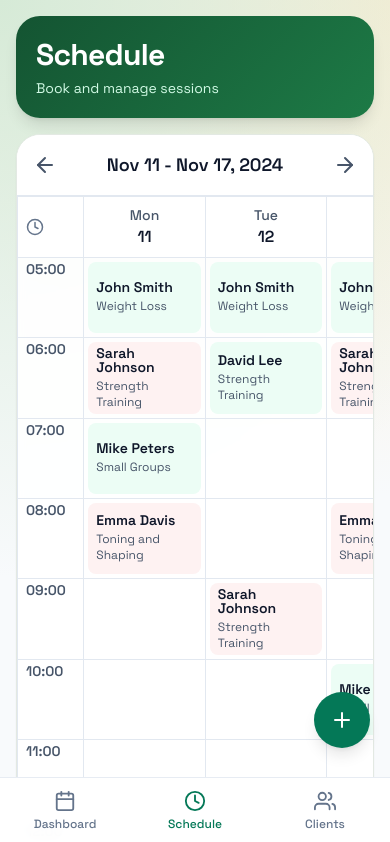
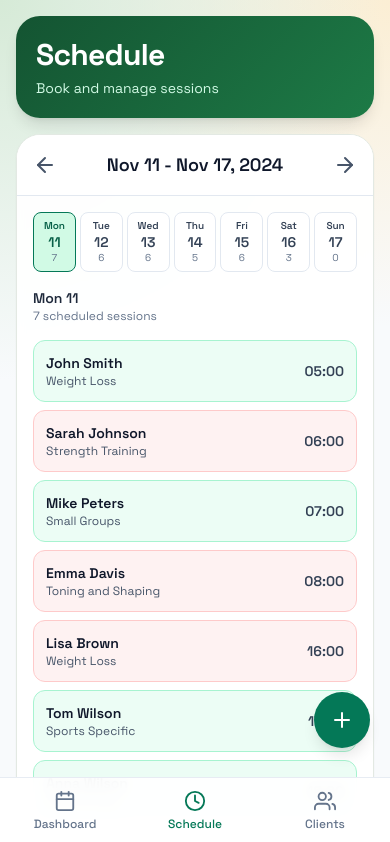
Before and after one commit to MinenhleDlaminiDev/days4fitness-portal, a React (Vite) app in the folder frontend/: page /schedule in a window 390 px wide. Shown: the top 842 px of the page. Built offline with nearby package versions, Linux system fonts and the light colour scheme.

Commit message:
Unpaid session error fix and add client button to dashboard page

```diff
--- a/frontend/src/pages/ClientProfilePage.jsx
+++ b/frontend/src/pages/ClientProfilePage.jsx
@@ -4,7 +4,8 @@ import {
   CheckCircleIcon,
   EditIcon,
   MailIcon,
-  PhoneIcon
+  PhoneIcon,
+  XCircleIcon
 } from "../components/Icons.jsx";
 import { clients, profileSessionHistory } from "../data/mockData.js";
 import { daysUntil, formatShortDate } from "../lib/date.js";
@@ -53,10 +54,17 @@ export default function ClientProfilePage() {
       <article className="surface-card">
         <div className="mb-3 flex items-center justify-between gap-3">
           <h2 className="section-title mb-0">Current Package</h2>
-          <span className="inline-flex items-center gap-1 rounded-full bg-emerald-100 px-2 py-1 text-sm font-semibold text-emerald-700">
-            <CheckCircleIcon size={16} className="text-emerald-600" />
-            Paid
-          </span>
+          {client.paid ? (
+            <span className="inline-flex items-center gap-1 rounded-full bg-emerald-100 px-2 py-1 text-sm font-semibold text-emerald-700">
+              <CheckCircleIcon size={16} className="text-emerald-600" />
+              Paid
+            </span>
+          ) : (
+            <span className="inline-flex items-center gap-1 rounded-full bg-red-100 px-2 py-1 text-sm font-semibold text-red-700">
+              <XCircleIcon size={16} className="text-red-600" />
+              Unpaid
+            </span>
+          )}
         </div>
         <p className="text-sm text-slate-600">Program</p>
         <p className="text-lg font-semibold sm:text-xl">{client.program}</p>
@@ -78,6 +86,14 @@ export default function ClientProfilePage() {
           <div className="h-full rounded-full bg-emerald-700" style={{ width: `${progress}%` }} />
         </div>
         <p className="mt-2 text-lg font-semibold text-emerald-700 sm:text-xl">{sessionsLeft} sessions remaining</p>
+
+        <div
+          className={`mt-3 rounded-xl border-l-4 p-3 text-sm ${
+            client.paid ? "border-emerald-500 bg-emerald-50 text-emerald-700" : "border-red-500 bg-red-50 text-red-700"
+          }`}
+        >
+          {client.paid ? "Package fully paid" : "Package not fully paid"}
+        </div>
 
         <hr className="my-3 border-slate-200" />
 
--- a/frontend/src/pages/DashboardPage.jsx
+++ b/frontend/src/pages/DashboardPage.jsx
@@ -1,6 +1,12 @@
 import { useMemo, useState } from "react";
 import { Link } from "react-router-dom";
-import { AlertCircleIcon, CalendarIcon, CheckCircleIcon, XCircleIcon } from "../components/Icons.jsx";
+import {
+  AlertCircleIcon,
+  CalendarIcon,
+  CheckCircleIcon,
+  PlusIcon,
+  XCircleIcon
+} from "../components/Icons.jsx";
 import { clients, todaySessions } from "../data/mockData.js";
 import { daysUntil } from "../lib/date.js";
 import { packagePrice } from "../lib/pricing.js";
@@ -41,7 +47,10 @@ export default function DashboardPage() {
             if (!client) return null;
             return (
               <div key={session.id} className="rounded-xl border-l-4 border-emerald-500 bg-emerald-50/60 px-3 py-3">
-                <div className="flex items-start justify-between gap-3">
+                <Link
+                  to={`/clients/${client.id}`}
+                  className="flex items-start justify-between gap-3 rounded-md p-1 -m-1 transition hover:bg-emerald-100"
+                >
                   <div>
                     <p className="text-lg font-semibold sm:text-xl">{client.name}</p>
                     <p className="text-sm text-slate-600 sm:text-base">{client.program}</p>
@@ -52,7 +61,7 @@ export default function DashboardPage() {
                   ) : (
                     <XCircleIcon className="text-red-500" />
                   )}
-                </div>
+                </Link>
                 <button
                   type="button"
                   onClick={() => markComplete(session.id)}
@@ -111,6 +120,14 @@ export default function DashboardPage() {
           ))}
         </div>
       </article>
+
+      <Link
+        to="/clients/new"
+        className="fixed bottom-24 right-5 grid h-14 w-14 place-items-center rounded-full bg-emerald-700 text-white shadow-lg transition hover:bg-emerald-800"
+        aria-label="Add new client"
+      >
+        <PlusIcon size={24} />
+      </Link>
     </section>
   );
 }
--- a/frontend/src/pages/SchedulePage.jsx
+++ b/frontend/src/pages/SchedulePage.jsx
@@ -9,7 +9,7 @@ import {
   UsersIcon,
   XIcon
 } from "../components/Icons.jsx";
-import { scheduleEntries } from "../data/mockData.js";
+import { clients, scheduleEntries } from "../data/mockData.js";
 
 const weekDays = [
   { key: 0, label: "Mon", day: 11 },
@@ -28,6 +28,9 @@ function sessionAt(day, time) {
 
 function SessionDetailsModal({ session, onClose }) {
   if (!session) return null;
+  const client = clients.find((item) => item.name === session.client);
+  const isPaid = typeof session.paid === "boolean" ? session.paid : Boolean(client?.paid);
+  const progressPercent = client ? (client.sessionsUsed / client.sessionsTotal) * 100 : 0;
 
   return (
     <div className="fixed inset-0 z-50 overflow-auto bg-slate-950/40 backdrop-blur-sm">
@@ -44,9 +47,11 @@ function SessionDetailsModal({ session, onClose }) {
             <p className="text-sm text-slate-500">Client</p>
             <div className="flex items-center justify-between gap-3">
               <p className="text-xl font-semibold sm:text-2xl">{session.client}</p>
-              <Link to="/clients/1" className="text-sm font-medium text-emerald-700 sm:text-base">
+              {client && (
+                <Link to={`/clients/${client.id}`} className="text-sm font-medium text-emerald-700 sm:text-base">
                   View Profile
                 </Link>
+              )}
             </div>
           </article>
 
@@ -73,24 +78,35 @@ function SessionDetailsModal({ session, onClose }) {
               Program
             </p>
             <p className="text-xl font-semibold sm:text-2xl">{session.program}</p>
-            <p className="text-base text-slate-600">One-on-One</p>
+            <p className="text-base text-slate-600">{client?.sessionType ?? "Session"}</p>
           </article>
 
-          <article className="rounded-2xl bg-slate-100 p-4">
+          <article className={`rounded-2xl p-4 ${client ? "bg-slate-100" : "border border-dashed border-slate-300 bg-slate-50"}`}>
             <p className="text-sm text-slate-500">Package Progress</p>
             <div className="mt-2 flex items-center justify-between text-base font-semibold sm:text-lg">
               <p>Sessions Remaining</p>
-              <p className="text-emerald-700">7 / 12</p>
+              <p className="text-emerald-700">
+                {client ? `${client.sessionsTotal - client.sessionsUsed} / ${client.sessionsTotal}` : "Not available"}
+              </p>
             </div>
+            {client && (
               <div className="mt-3 h-3 overflow-hidden rounded-full bg-slate-300">
-              <div className="h-full w-2/3 rounded-full bg-emerald-700" />
+                <div className="h-full rounded-full bg-emerald-700" style={{ width: `${progressPercent}%` }} />
               </div>
+            )}
           </article>
 
+          {isPaid ? (
             <article className="rounded-2xl border-l-4 border-emerald-500 bg-emerald-50 p-4">
               <p className="text-lg font-semibold text-emerald-700 sm:text-xl">Payment Received</p>
               <p className="text-sm text-emerald-700 sm:text-base">Package fully paid</p>
             </article>
+          ) : (
+            <article className="rounded-2xl border-l-4 border-red-500 bg-red-50 p-4">
+              <p className="text-lg font-semibold text-red-700 sm:text-xl">Payment Pending</p>
+              <p className="text-sm text-red-700 sm:text-base">Package not fully paid</p>
+            </article>
+          )}
 
           <button type="button" className="action-btn action-btn-primary w-full">
             Mark Complete
@@ -114,6 +130,7 @@ function SessionDetailsModal({ session, onClose }) {
 
 export default function SchedulePage() {
   const [activeSession, setActiveSession] = useState(null);
+  const [selectedDay, setSelectedDay] = useState(weekDays[0].key);
 
   const grid = useMemo(() => {
     return timeSlots.map((time) =>
@@ -124,6 +141,17 @@ export default function SchedulePage() {
       }))
     );
   }, []);
+
+  const sessionsByDay = useMemo(() => {
+    return weekDays.map((day) => ({
+      ...day,
+      sessions: scheduleEntries
+        .filter((entry) => entry.day === day.key)
+        .sort((a, b) => a.time.localeCompare(b.time))
+    }));
+  }, []);
+
+  const selectedDayData = sessionsByDay.find((day) => day.key === selectedDay) ?? sessionsByDay[0];
 
   return (
     <section className="page-wrap space-y-4 sm:space-y-5">
@@ -145,7 +173,61 @@ export default function SchedulePage() {
           </div>
         </div>
 
-        <div className="overflow-auto">
+        <div className="space-y-4 p-4 md:hidden">
+          <div className="grid grid-cols-7 gap-1">
+            {sessionsByDay.map((day) => (
+              <button
+                key={day.key}
+                type="button"
+                onClick={() => setSelectedDay(day.key)}
+                className={`rounded-lg border px-1 py-2 text-center transition ${
+                  selectedDay === day.key
+                    ? "border-emerald-700 bg-emerald-100 text-emerald-800"
+                    : "border-slate-200 bg-white text-slate-700"
+                }`}
+              >
+                <p className="text-[10px] font-semibold leading-none">{day.label}</p>
+                <p className="mt-1 text-sm font-semibold leading-none">{day.day}</p>
+                <p className="mt-1 text-[10px] leading-none text-slate-500">{day.sessions.length}</p>
+              </button>
+            ))}
+          </div>
+
+          <div>
+            <p className="text-sm font-semibold text-slate-800">
+              {selectedDayData.label} {selectedDayData.day}
+            </p>
+            <p className="text-xs text-slate-500">{selectedDayData.sessions.length} scheduled sessions</p>
+          </div>
+
+          <div className="space-y-2">
+            {selectedDayData.sessions.length === 0 && (
+              <div className="rounded-xl border border-dashed border-slate-300 bg-slate-50 p-3 text-sm text-slate-600">
+                No sessions booked for this day.
+              </div>
+            )}
+            {selectedDayData.sessions.map((session) => (
+              <button
+                key={`${selectedDayData.key}-${session.time}-${session.client}`}
+                type="button"
+                onClick={() => setActiveSession({ ...session, time: session.time })}
+                className={`w-full rounded-xl border px-3 py-3 text-left ${
+                  session.paid ? "border-emerald-200 bg-emerald-50" : "border-red-200 bg-red-50"
+                }`}
+              >
+                <div className="flex items-center justify-between gap-3">
+                  <div>
+                    <p className="text-sm font-semibold text-slate-900">{session.client}</p>
+                    <p className="text-xs text-slate-600">{session.program}</p>
+                  </div>
+                  <p className="text-sm font-semibold text-slate-700">{session.time}</p>
+                </div>
+              </button>
+            ))}
+          </div>
+        </div>
+
+        <div className="hidden overflow-auto md:block">
           <table className="min-w-[880px] table-fixed border-collapse text-left">
             <thead>
               <tr>
@@ -191,7 +273,7 @@ export default function SchedulePage() {
           </table>
         </div>
 
-        <div className="flex items-center justify-center gap-6 border-t border-slate-200 bg-white py-3 text-sm">
+        <div className="hidden items-center justify-center gap-6 border-t border-slate-200 bg-white py-3 text-sm md:flex">
           <span className="flex items-center gap-2">
             <span className="inline-block h-4 w-4 rounded border border-emerald-300 bg-emerald-50" />
             Paid
```
Lines whose indentation alone changed are shown as unchanged.
